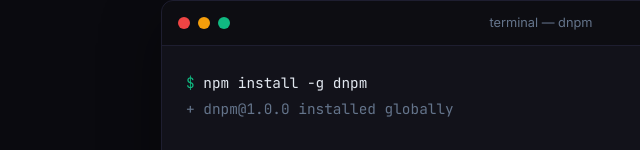
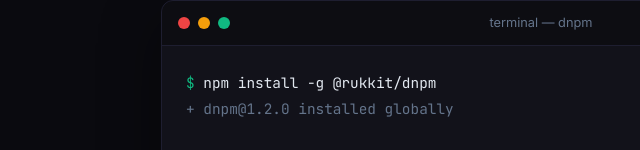
Before and after one commit to 3289david/dnpm, a website: page docs/index.html in a window 1280 px wide. Shown: the part 650-800 px from the top of the page, 129-769 px from the left. Drawn offline with Linux system fonts and the light colour scheme.

Commit message:
Update installation instructions for dnpm package

```diff
--- a/docs/index.html
+++ b/docs/index.html
@@ -527,8 +527,8 @@
       <span>terminal — dnpm</span>
     </div>
     <div class="terminal-body">
-      <span class="prompt">$</span> <span class="cmd">npm install -g dnpm</span><br>
-      <span class="out">+ dnpm@1.0.0 installed globally</span><br><br>
+      <span class="prompt">$</span> <span class="cmd">npm install -g @rukkit/dnpm</span><br>
+      <span class="out">+ dnpm@1.2.0 installed globally</span><br><br>
       <span class="prompt">$</span> <span class="cmd">dnpm init</span><br>
       <span class="hl">⚡ dnpm — AI DevOps Platform</span><br>
       <span class="out">✓ Detected Node.js project</span><br>
@@ -645,7 +645,7 @@
   <div class="code-block" style="max-width:700px;margin:0 auto">
     <div class="code-header"><span>Terminal</span></div>
     <pre><code><span class="cmt"># Install globally</span>
-<span class="fn">npm</span> install -g dnpm
+<span class="fn">npm</span> install -g @rukkit/dnpm
 
 <span class="cmt"># Setup AI provider (interactive wizard)</span>
 <span class="fn">dnpm</span> setup-ai
@@ -813,7 +813,7 @@
         <div style="flex:1">
           <h3 style="margin-bottom:0.5rem">Install dnpm</h3>
           <div class="code-block">
-            <pre><code>npm install -g dnpm</code></pre>
+            <pre><code>npm install -g @rukkit/dnpm</code></pre>
           </div>
         </div>
       </div>
@@ -951,7 +951,7 @@
 <footer>
   <div class="footer-links">
     <a href="https://github.com/dnpm/dnpm">GitHub</a>
-    <a href="https://www.npmjs.com/package/dnpm">npm</a>
+    <a href="https://www.npmjs.com/package/@rukkit/dnpm">npm</a>
     <a href="#commands">Commands</a>
     <a href="#ai">AI Providers</a>
   </div>
```
